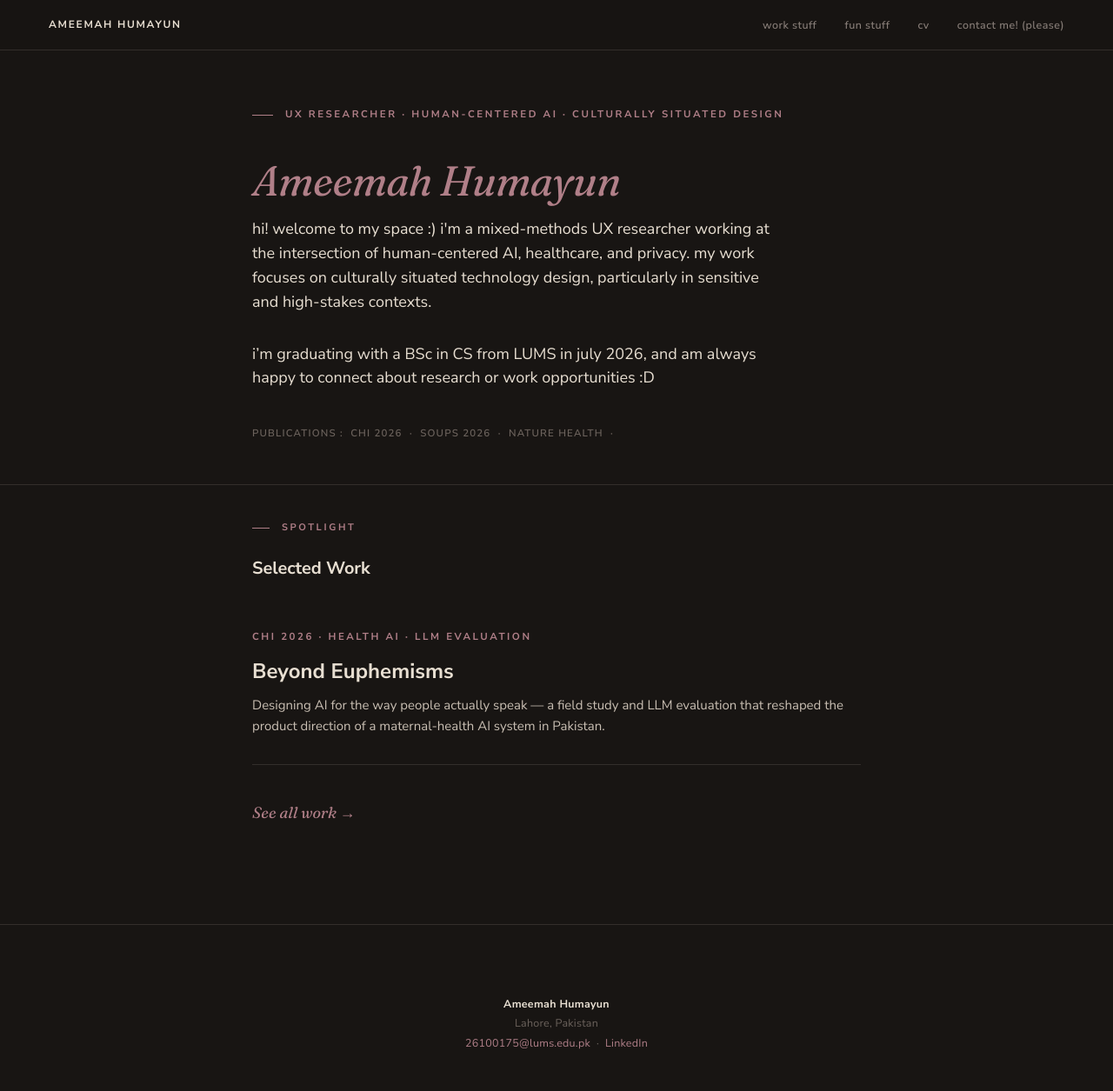
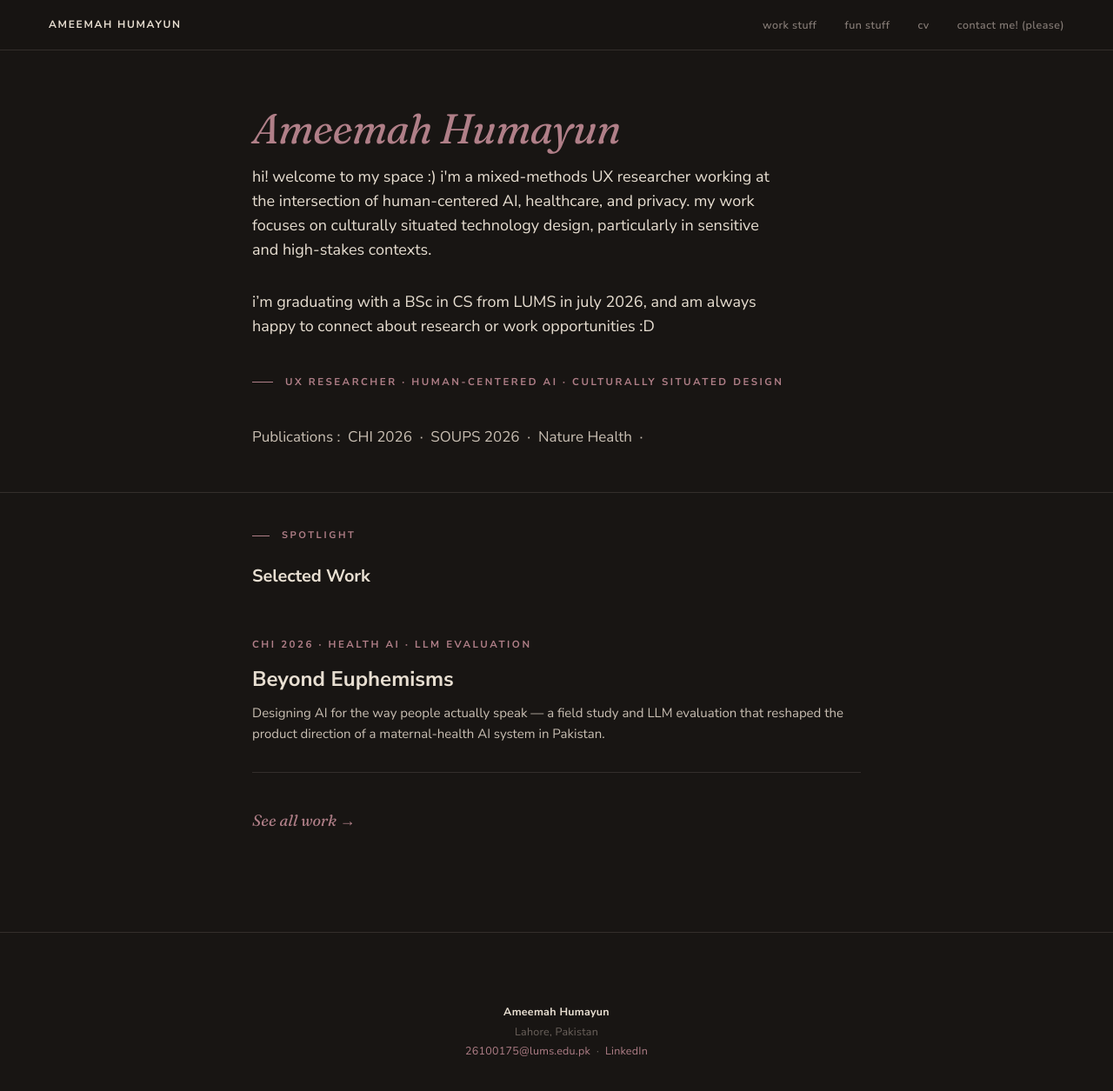
Before and after one commit to ameemahumayun/ameemahumayun.github.io, a Jekyll site: the page built from index.html, in a window 1280 px wide and 1269 px high. Shown: the top 1255 px of the window at 87% size. Built offline with Jekyll 4.4.1, drawn with Linux system fonts in a browser that asks for light colours.

Commit message:
Update index.html

```diff
--- a/index.html
+++ b/index.html
@@ -8,11 +8,12 @@ description: Mixed-methods UX researcher working on human-centered AI for health
 <header class="hero">
   <div class="hero__inner">
     <div class="hero__text">
-      <div class="eyebrow eyebrow-rule">UX Researcher · Human-Centered AI · Culturally Situated Design</div>
+
       <h1><span class="serif">Ameemah Humayun</span></h1>
       <p class="lead" style="max-width:600px;">hi! welcome to my space :) i'm a mixed-methods UX researcher working at the intersection of human-centered AI, healthcare, and privacy. my work focuses on culturally situated technology design, particularly in sensitive and high-stakes contexts.</p>
      <p class="lead" style="max-width:600px;">i’m graduating with a BSc in CS from LUMS in july 2026, and am always happy to connect about research or work opportunities :D</p>
      <p class="eyebrow" style="margin-top:2.5rem;color:var(--color-text-mute);font-weight:600;letter-spacing:0.1em;">
+            <div class="eyebrow eyebrow-rule">UX Researcher · Human-Centered AI · Culturally Situated Design</div>
         Publications&nbsp;:&nbsp; CHI 2026 &nbsp;·&nbsp; SOUPS 2026 &nbsp;·&nbsp; Nature Health &nbsp;·&nbsp;
       </p>
     </div>
```
